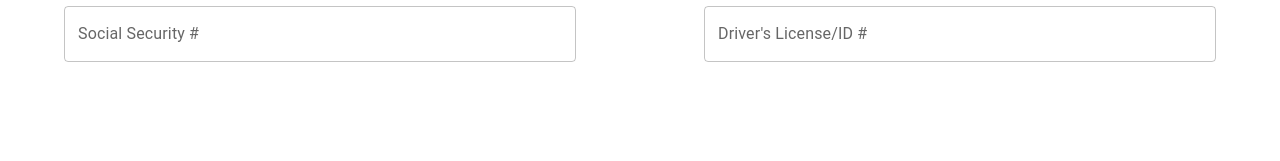
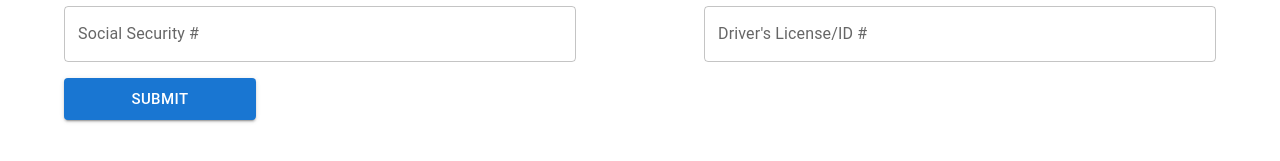
Before and after one commit to hack4impact-utk/raising-a-voice, a React (Create React App) app in the folder Frontend/: page / in a window 1280 px wide. Shown: the part 565-726 px from the top of the page. Built offline with nearby package versions, Linux system fonts and the light colour scheme; the HTML template or start-up script is replaced by a standard one.

Commit message:
Added Submit and fixed input for State

```diff
--- /dev/null
+++ b/Frontend/src/components/Button.js
@@ -0,0 +1,20 @@
+import '../styles/Button.css';
+
+import React from 'react';
+import MuiButton from '@mui/material/Button';
+
+export default function Button(props) {
+    const {variant, size, color, onClick, text, ...other} = props;
+
+    return (
+        <MuiButton
+            variant={variant}
+            size={size}
+            color={color}
+            onClick={onClick}
+            {...other}
+        >
+            {text}
+        </MuiButton>
+    )
+}
--- a/Frontend/src/components/Profile.js
+++ b/Frontend/src/components/Profile.js
@@ -3,6 +3,7 @@ import Input from './Input';
 import RadioGroup from './RadioGroup';
 import DatePicker from './DatePicker';
 import PhoneNumber from './PhoneNumber';
+import Button from './Button';
 
 import React, {useState, useEffect} from 'react';
 import Grid from '@mui/material/Grid';
@@ -54,6 +55,12 @@ export default function Profile() {
             ...values,
             [name]: value
         });
+    }
+
+    const createProfile = async event => {
+        event.preventDefault();
+
+        /* Insert code to connect to backend */
     }
 
     return (
@@ -155,7 +162,7 @@ export default function Profile() {
                     <Grid item xs={3}>
                         <Input
                             label="State"
-                            name="state "
+                            name="state"
                             value={values.state}
                             onChange={handleInputChange}
                         />
@@ -192,6 +199,16 @@ export default function Profile() {
                             onChange={handleInputChange}
                         />
                     </Grid>
+                    <Grid item xs={3}>
+                        <Button
+                            variant="contained"
+                            size="large"
+                            color="primary"
+                            text="Submit"
+                            onClick={createProfile}
+                            type="submit"
+                        />
+                    </Grid>
                 </Grid>
             </form>
         </>
--- /dev/null
+++ b/Frontend/src/styles/Button.css
@@ -0,0 +1,4 @@
+.MuiButton-root {
+    width: 60%;
+    margin: 0.5rem !important;
+}
```
